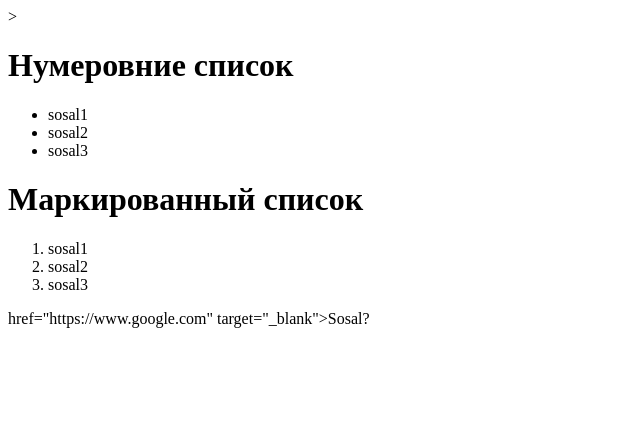
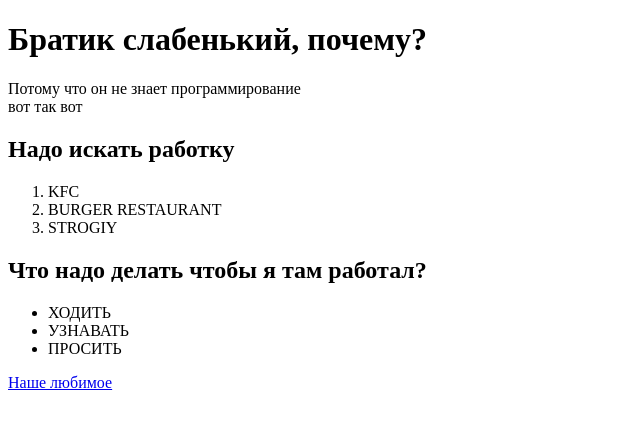
Before and after one commit to Demir2213778/Deminov, a plain HTML site: page sosal.html in a window 1280 px wide. Shown: the whole page, without its empty margins (0-640 px from the left). Drawn offline with Linux system fonts and the light colour scheme.

Commit message:
Add files via upload

```diff
--- a/sosal.html
+++ b/sosal.html
@@ -1,22 +1,24 @@
 <!DOCTYPE html>
 <html lang="ru">
     <head>
-        <meta charset="UTF-8">>
+        <meta charset="UTF-8">
         <meta name="viewport" content="width=device-width, initial-scale=1.0">
         <title>Щелкнуть программирование</title>
     </head>
     <body>
-        <h1>Нумеровние список</h1>
+        <h1>Братик слабенький, почему?</h1>
+        <p>Потому что он не знает программирование<br>вот так вот</p>
+        <h2>Надо искать работку</h2>
+        <ol>
+            <li>KFC</li>
+            <li>BURGER RESTAURANT</li>
+            <li>STROGIY</li>
+        </ol>
+        <h2>Что надо делать чтобы я там работал?</h2>
         <ul>
-            <li>sosal1</li>
-            <li>sosal2</li>
-            <li>sosal3</li>
+            <li>ХОДИТЬ</li>
+            <li>УЗНАВАТЬ</li>
+            <li>ПРОСИТЬ</li>
         </ul>
-        <h1>Маркированный список</h1>
-        <ol>
-            <li>sosal1</li>
-            <li>sosal2</li>
-            <li>sosal3</li>
-        </ol>
-        <a> href="https://www.google.com" target="_blank">Sosal?</a>
-    </body>
+        <a href="https://www.youtube.com/shorts/Er6xmud23TE" target="_blank">Наше любимое</a>
+        </body>
```
